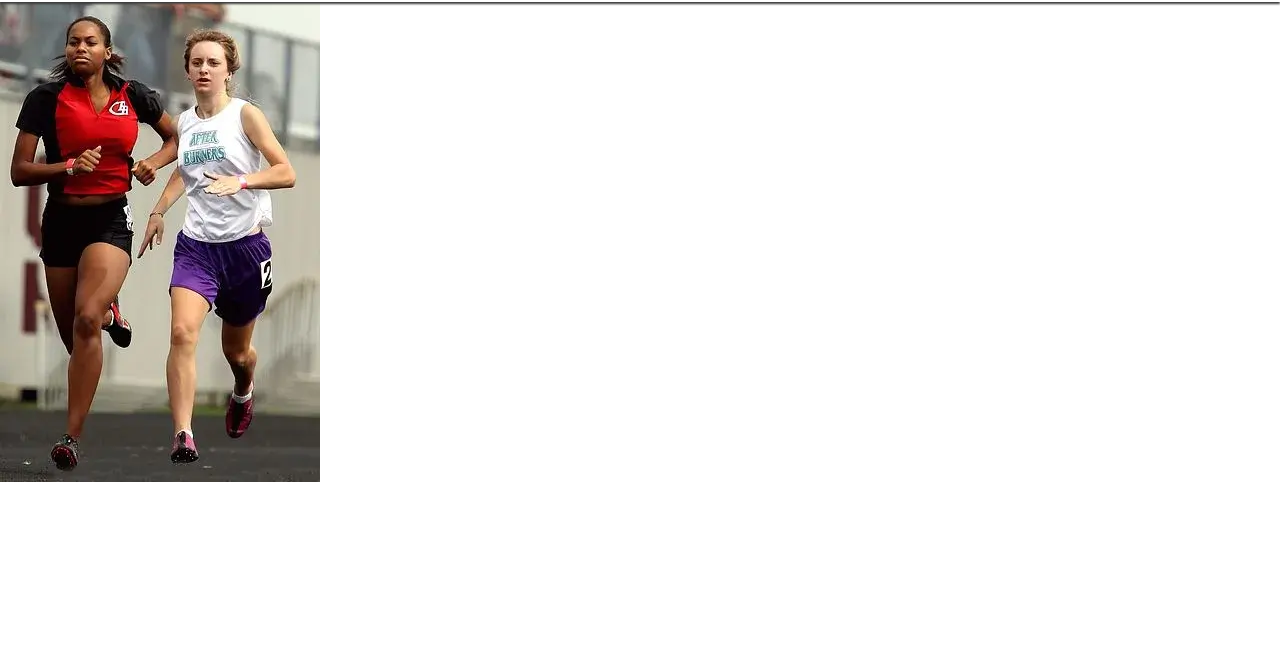
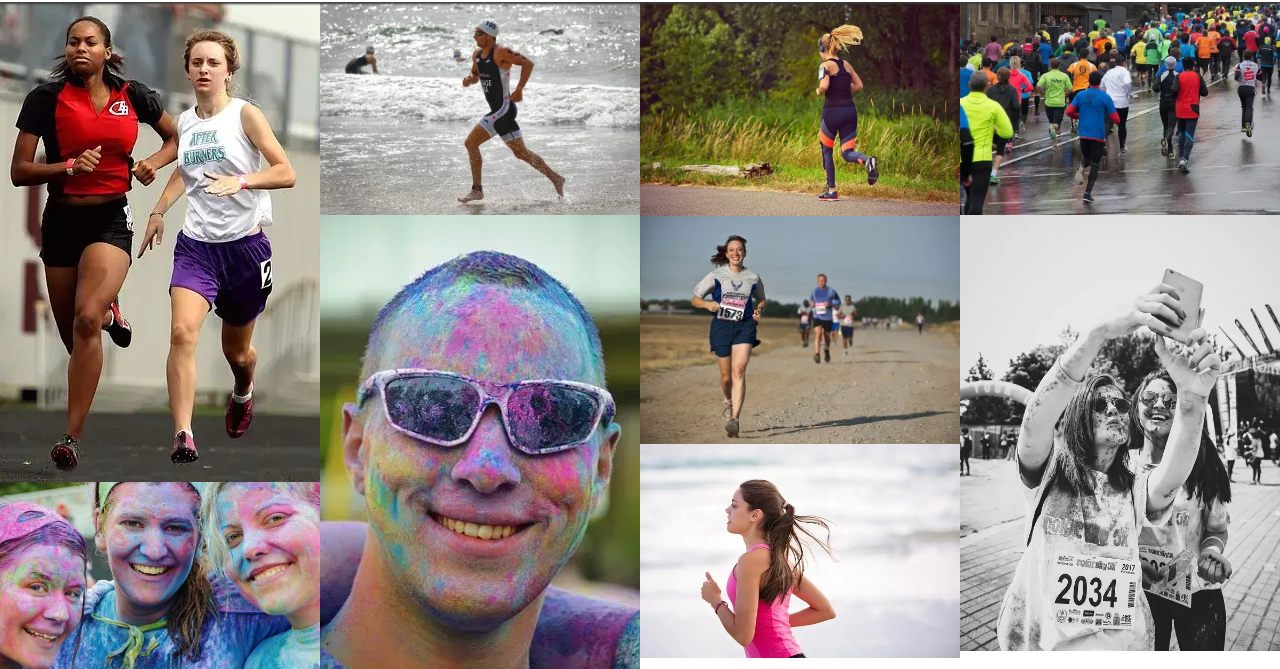
Before and after one commit to Anerkiki/love-running, a plain HTML site: page gallery.html in a window 1280 px wide. Shown: the part 77-746 px from the top of the page. Drawn offline with nearby package versions, Linux system fonts and the light colour scheme.

Commit message:
Increase gallery columns on larger screens

```diff
--- a/assets/css/style.css
+++ b/assets/css/style.css
@@ -212,6 +212,17 @@ main {
 }
 
 
+/* ---------- Gallery Page ---------- */
+#photos img {
+    width: 100%;
+    /* line-height: 1em; */
+}
+
+#photos {
+    line-height: 0;
+}
+
+
 
 
 /* ---------- Footer ---------- */
@@ -232,6 +243,16 @@ main {
 
 
 
+
+
+/* Media query: large or landscape phones (576px and up) */
+@media screen and (min-width: 576px) {
+    /* Gallery */
+    #photos {
+        column-count: 2;
+        column-gap: 0;
+    }
+}
 
 
 /* Media query: tablets and larger (768px and up) */
@@ -300,6 +321,11 @@ main {
         align-self: flex-end;
     }
 
+    /* Gallery */
+    #photos {
+        column-count: 3;
+    }
+
 }
 
 /* Media query: Small laptops and larger (992px and up) */
@@ -307,6 +333,11 @@ main {
     /* Header */
     #menu a:hover {
         border-bottom: 1px solid #3a3a3a;
+    }
+
+    /* Gallery */
+    #photos {
+        column-count: 4;
     }
 }
 
--- a/gallery.html
+++ b/gallery.html
@@ -62,7 +62,42 @@
     <main>
       <section id="gallery">
         <div id="photos">
-          <img src="assets\images\athletes.webp" alt="Two athletes running together">
+          <img
+            src="assets\images\athletes.webp"
+            alt="Two athletes running together"
+          />
+          <img
+            src="assets/images/girls.webp"
+            alt="Three girls at charity paint running festival"
+          />
+          <img
+            src="assets/images/runner3.webp"
+            alt="Solo male runner jogging on beach"
+          />
+          <img
+            src="assets/images/man.webp"
+            alt="Man at charity paint running festival"
+          />
+          <img
+            src="assets/images/runner1.webp"
+            alt="Solo female runner jogging through Phoenix Park"
+          />
+          <img
+            src="assets/images/runner2.webp"
+            alt="Runners competing in marathon"
+          />
+          <img
+            src="assets/images/runner4.webp"
+            alt="Solo female runner jogging on beach"
+          />
+          <img
+            src="assets/images/running_gang.webp"
+            alt="Large group of runners taking part in a marathon on a rainy day"
+          />
+          <img
+            src="assets/images/mud-run.webp"
+            alt="Two women runners taking a muddy selfie after the Mud Runners championship"
+          />
         </div>
       </section>
     </main>
```
